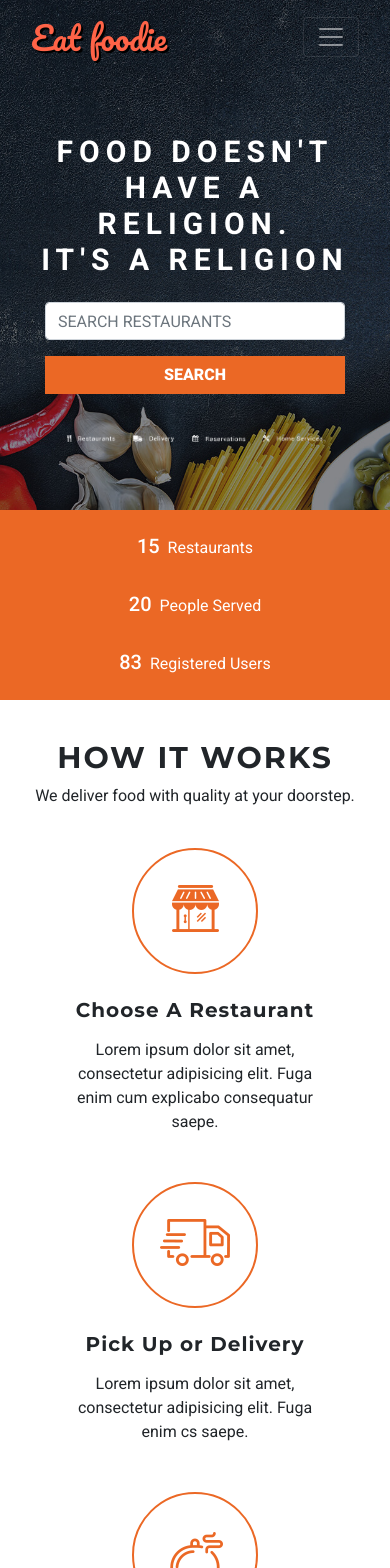
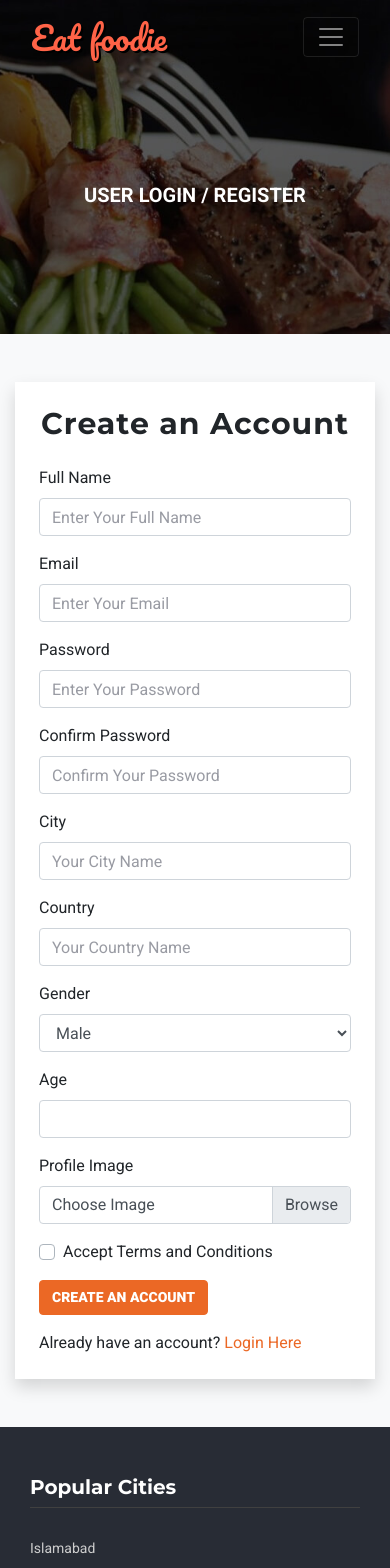
Before and after one commit to CS4Usama/Eat-Foodie, a React (Create React App) app: page / in a window 390 px wide. Shown: the top 1568 px of the page. Built offline with nearby package versions, Linux system fonts and the light colour scheme.

Commit message:
UCC - GCUF FYP

```diff
--- a/src/App.css
+++ b/src/App.css
@@ -1,6 +1,5 @@
 @import url('https://fonts.googleapis.com/css?family=Roboto:400,500,700,900&display=swap');
 @import url('https://fonts.googleapis.com/css?family=Montserrat:400,700&display=swap');
-
 
 * {
   margin: 0px;
@@ -9,64 +8,67 @@
   text-decoration: none;
 }
 
-*, body{
+*, body {
   font-family: 'Roboto', sans-serif !important;
 }
 
-.bg-warning{
+.bg-warning {
   background-color: #eb6825 !important;
 }
 
-.text-warning{
- color: #eb6825 !important;
+.btn-warning:focus {
+  box-shadow: none !important;
 }
 
-h1{
+.text-warning {
+  color: #eb6825 !important;
+}
+
+h1 {
   font-size: 50px !important;
 }
 
-h2{
+h2 {
   font-size: 30px !important;
   font-family: 'Montserrat', sans-serif !important;
   letter-spacing: 2px !important;
   font-weight: 700 !important;
 }
 
-h3{
+h3 {
   font-size: 20px !important;
   font-family: 'Montserrat', sans-serif !important;
   letter-spacing: 1px !important;
   font-weight: 700 !important;
 }
 
-h5{
+h5 {
   font-family: 'Montserrat', sans-serif !important;
   font-weight: 700 !important;
 }
 
-h6{
+h6 {
   font-family: 'Montserrat', sans-serif !important;
   font-weight: 700 !important;
 }
 
-a{
+a {
   text-decoration: none;
   color: #fff !important;
   outline: none;
   transition: all 0.3s ease-in-out !important;
 }
 
-a:hover{
+a:hover {
   text-decoration: none;
   color: #fff !important;
   outline: none;
   transition: all 0.3s ease-in-out !important;
 }
 
-.cursor-pointer{
+.cursor-pointer {
   cursor: pointer;
 }
-
 
 
 @media (max-width: 600px) {
--- a/src/App.js
+++ b/src/App.js
@@ -1,20 +1,25 @@
 import './App.css';
-import HomeScreen from './modules/homeScreen/HomeScreen';
-import HomeNumberSection from './modules/homeNumberSection/HomeNumberSection';
-import HowWorks from './modules/howWorks/HowWorks';
-import OrderNow from './modules/orderNow/OrderNow';
-import FeaturedRestaurants from './modules/featuredRestaurants/FeaturedRestaurants';
-import Footer from "./components/footer/Footer";
+// import HomeScreen from './modules/homeScreen/HomeScreen';
+// import HomeNumberSection from './modules/homeNumberSection/HomeNumberSection';
+// import HowWorks from './modules/howWorks/HowWorks';
+// import OrderNow from './modules/orderNow/OrderNow';
+// import FeaturedRestaurants from './modules/featuredRestaurants/FeaturedRestaurants';
+// import Footer from "./components/footer/Footer";
+// import Login from './modules/login/Login';
+import UserRegistration from './modules/userRegistration/UserRegistration';
 
 function App() {
   return (
     <div>
-      <HomeScreen />
+      {/* <HomeScreen />
       <HomeNumberSection />
       <HowWorks />
       <OrderNow />
       <FeaturedRestaurants />
-      <Footer />
+      <Footer /> */}
+
+      {/* <Login /> */}
+      <UserRegistration />
 
     </div>
   );
--- /dev/null
+++ b/src/modules/login/Login.css
@@ -0,0 +1,51 @@
+.register-cont1 {
+    background: url('../../assets/images/login-header-image.jpg') no-repeat center / cover;
+}
+
+.register-cont1-text {
+    padding-top: 100px !important;
+    padding-bottom: 100px !important;
+}
+
+.loginAcc {
+    letter-spacing: 1px !important;
+}
+
+.form-control::placeholder {
+    color: #999ba3 !important;
+}
+
+.form-control:focus {
+    color: #999ba3;
+    background-color: #fff;
+    box-shadow: none;
+}
+
+.text-warning {
+    color: #eb6825 !important;
+}
+
+.text-warning:hover {
+    color: #fa5603 !important;
+    font-weight: 500;
+}
+
+@media (max-width: 768px) {
+    h1 > strong {
+        font-size: 45px !important;
+    }
+}
+
+@media (max-width: 600px) {
+    h1 > strong {
+      font-size: 30px !important;
+    }
+}
+
+@media (max-width: 393px) {
+    h1 > strong {
+      font-size: 20px !important;
+    } h2 {
+      font-size: 20px !important;
+    }
+}
--- /dev/null
+++ b/src/modules/login/Login.jsx
@@ -0,0 +1,38 @@
+import './Login.css';
+import 'bootstrap/dist/css/bootstrap.css';
+import NavbarComp from "../../components/navbar/Navbar";
+import Footer from "../../components/footer/Footer";
+
+export default function Login() {
+    return(
+        <div>
+            <div className="container-fluid register-cont1">
+                <div className="">
+                    <NavbarComp />
+                    <div className="container register-cont1-text">
+                        <h1 className="text-uppercase text-white text-center mb-4"><strong>User Login / Register</strong></h1>
+                    </div>
+                </div>
+            </div>
+
+            <div className="container-fluid py-5 bg-light">
+                <div className="col-lg-4 col-md-6 col-sm-12 mx-auto bg-white shadow p-5">
+                    <h2 className="text-center mb-4 loginAcc">Login Your Account</h2>
+                    <form onSubmit={event=>{event.preventDefault()}}>
+                        <div className="form-group">
+                            <label htmlFor="userLoginEmail">Email</label>
+                            <input type="email" className="form-control" id="userLoginEmail" placeholder="Enter Your Email" required />
+                        </div>
+                        <div className="form-group">
+                            <label htmlFor="userLoginPassword">Password</label>
+                            <input type="password" className="form-control" id="userLoginPassword" placeholder="Enter Your Password" required />
+                        </div>
+                        <button type="submit" className="btn btn-warning text-uppercase mb-3"><b>Login Now</b></button>
+                    </form>
+                    <p className="m-0">Don't have an account yet? <span className="cursor-pointer text-warning">Create an Account</span></p>
+                </div>
+            </div>
+            <Footer />
+        </div>
+    );
+}
--- /dev/null
+++ b/src/modules/userRegistration/UserRegistration.css
@@ -0,0 +1,49 @@
+.register-cont1 {
+    background: url('../../assets/images/login-header-image.jpg') no-repeat center / cover;
+}
+
+.register-cont1-text {
+    padding-top: 100px !important;
+    padding-bottom: 100px !important;
+}
+
+.loginAcc {
+    letter-spacing: 1px !important;
+}
+
+.form-control::placeholder {
+    color: #999ba3 !important;
+}
+
+.form-control:focus {
+    color: #999ba3 !important;
+    background-color: #fff !important;
+    box-shadow: none !important;
+}
+
+span.text-warning {
+    color: #eb6825 !important;
+}
+
+.text-warning:hover {
+    color: #fa5603 !important;
+    font-weight: 500;
+}
+
+@media (max-width: 768px) {
+    h1 > strong {
+        font-size: 45px !important;
+    }
+}
+
+@media (max-width: 600px) {
+    h1 > strong {
+      font-size: 30px !important;
+    }
+}
+
+@media (max-width: 393px) {
+    h1 > strong {
+      font-size: 20px !important;
+    }
+}
--- /dev/null
+++ b/src/modules/userRegistration/UserRegistration.jsx
@@ -0,0 +1,88 @@
+import './UserRegistration.css';
+import 'bootstrap/dist/css/bootstrap.css';
+import NavbarComp from "../../components/navbar/Navbar";
+import Footer from "../../components/footer/Footer";
+
+export default function UserRegistration() {
+    return(
+        <div>
+            <div className="container-fluid register-cont1">
+                <div className="">
+                    <NavbarComp />
+                    <div className="container register-cont1-text">
+                        <h1 className="text-uppercase text-white text-center mb-4"><strong>User Login / Register</strong></h1>
+                    </div>
+                </div>
+            </div>
+
+            <div className="container-fluid py-5 bg-light">
+                <div className="col-lg-6 col-md-8 col-sm-12 mx-auto bg-white shadow p-4">
+                    <h2 className="text-center mb-4 loginAcc">Create an Account</h2>
+                    <form onSubmit={event=>{event.preventDefault()}}>
+                        <div className="form-row">
+                            <div className="form-group col-md-6">
+                                <label htmlFor="userFullName">Full Name</label>
+                                <input type="text" className="form-control" id="userName" placeholder="Enter Your Full Name" required />
+                            </div>
+                            <div className="form-group col-md-6">
+                                <label htmlFor="userEmail">Email</label>
+                                <input type="email" className="form-control" id="userEmail" placeholder="Enter Your Email" required />
+                            </div>
+                        </div>
+                        <div className="form-row">
+                            <div className="form-group col-md-6">
+                                <label htmlFor="userPassword">Password</label>
+                                <input type="password" className="form-control" id="userPassword" placeholder="Enter Your Password" required />
+                            </div>
+                            <div className="form-group col-md-6">
+                                <label htmlFor="userConfirmPassword">Confirm Password</label>
+                                <input type="password" className="form-control" id="userConfirmPassword" placeholder="Confirm Your Password" required />
+                            </div>
+                        </div>
+                        <div className="form-row">
+                            <div className="form-group col-md-6">
+                                <label htmlFor="userCity">City</label>
+                                <input type="text" className="form-control" id="userCity" placeholder="Your City Name" required />
+                            </div>
+                            <div className="form-group col-md-6">
+                                <label htmlFor="userCountry">Country</label>
+                                <input type="text" className="form-control" id="userCountry" placeholder="Your Country Name" required />
+                            </div>
+                        </div>
+                        <div className="form-row">
+                            <div className="form-group col-md-4">
+                                <label htmlFor="userGender">Gender</label>
+                                <select id="userGender" className="form-control">
+                                    <option defaultValue>Male</option>
+                                    <option>Female</option>
+                                    <option>Other</option>
+                                </select>
+                            </div>
+                            <div className="form-group col-md-2">
+                                <label htmlFor="userAge">Age</label>
+                                <input type="number" className="form-control" id="userAge" required />
+                            </div>
+                            <div className="form-group col-md-6">
+                                <p className="mb-2">Profile Image</p>
+                                <div className="custom-file">
+                                    <input type="file" className="custom-file-input" id="userProfileImage" />
+                                    <label className="custom-file-label" htmlFor="userProfileImage">Choose Image</label>
+                                </div>
+                            </div>
+                        </div>
+                        <div className="form-group">
+                            <div className="custom-control custom-checkbox">
+                                <input type="checkbox" className="custom-control-input" id="userTNC" required />
+                                <label className="custom-control-label" htmlFor="userTNC">Accept Terms and Conditions</label>
+                            </div>
+                        </div>
+                        <p className="text-danger">  </p>
+                        <button type="submit" className="btn btn-warning text-uppercase mb-3"><b>Create an Account</b></button>
+                    </form>
+                    <p className="m-0">Already have an account? <span className="cursor-pointer text-warning">Login Here</span> </p>
+                </div>
+            </div>
+            <Footer />
+        </div>
+    );
+}
```
Also changed, not shown: src/assets/images/login-header-image.jpg (renamed from src/assets/images/fb-subheader-4.jpg).
